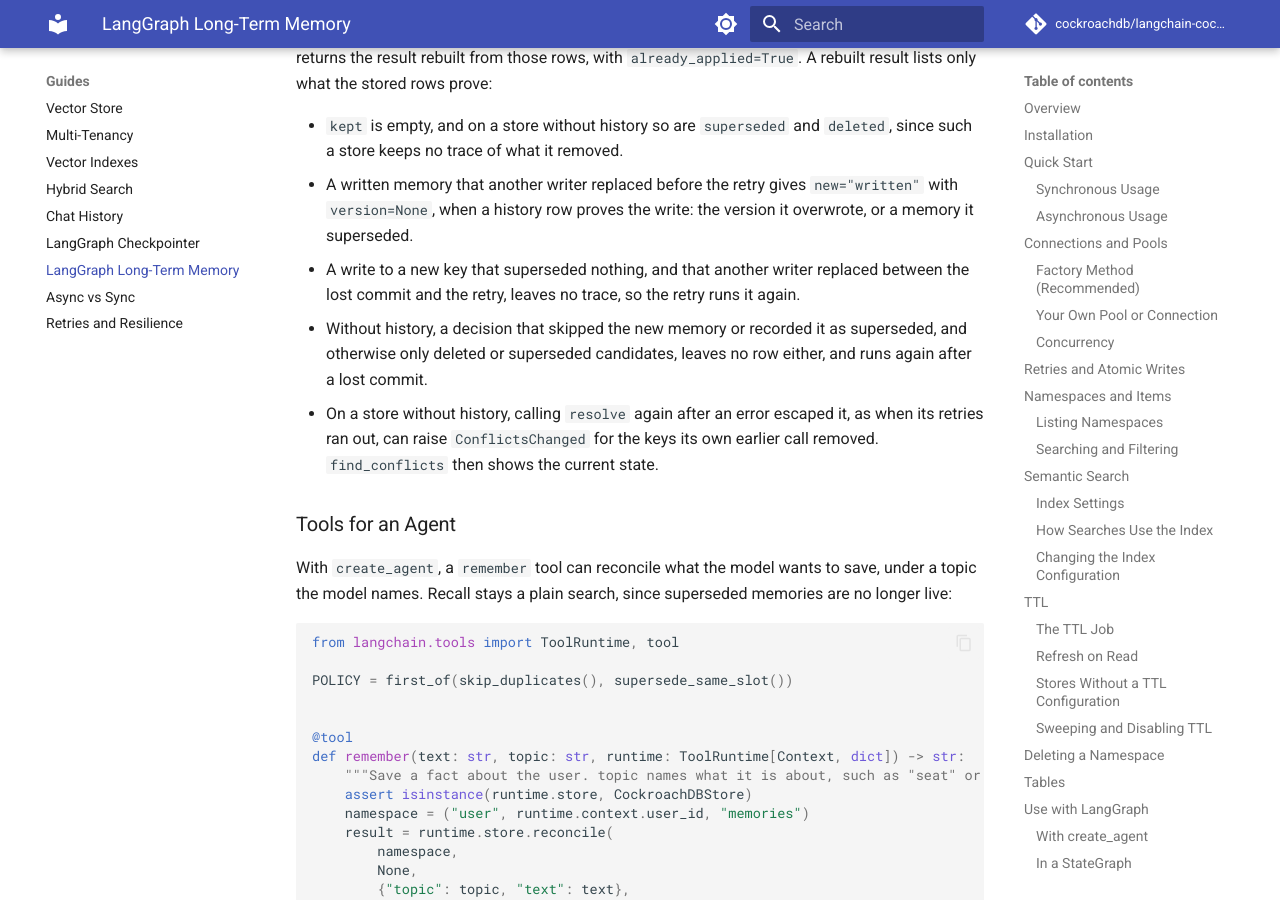
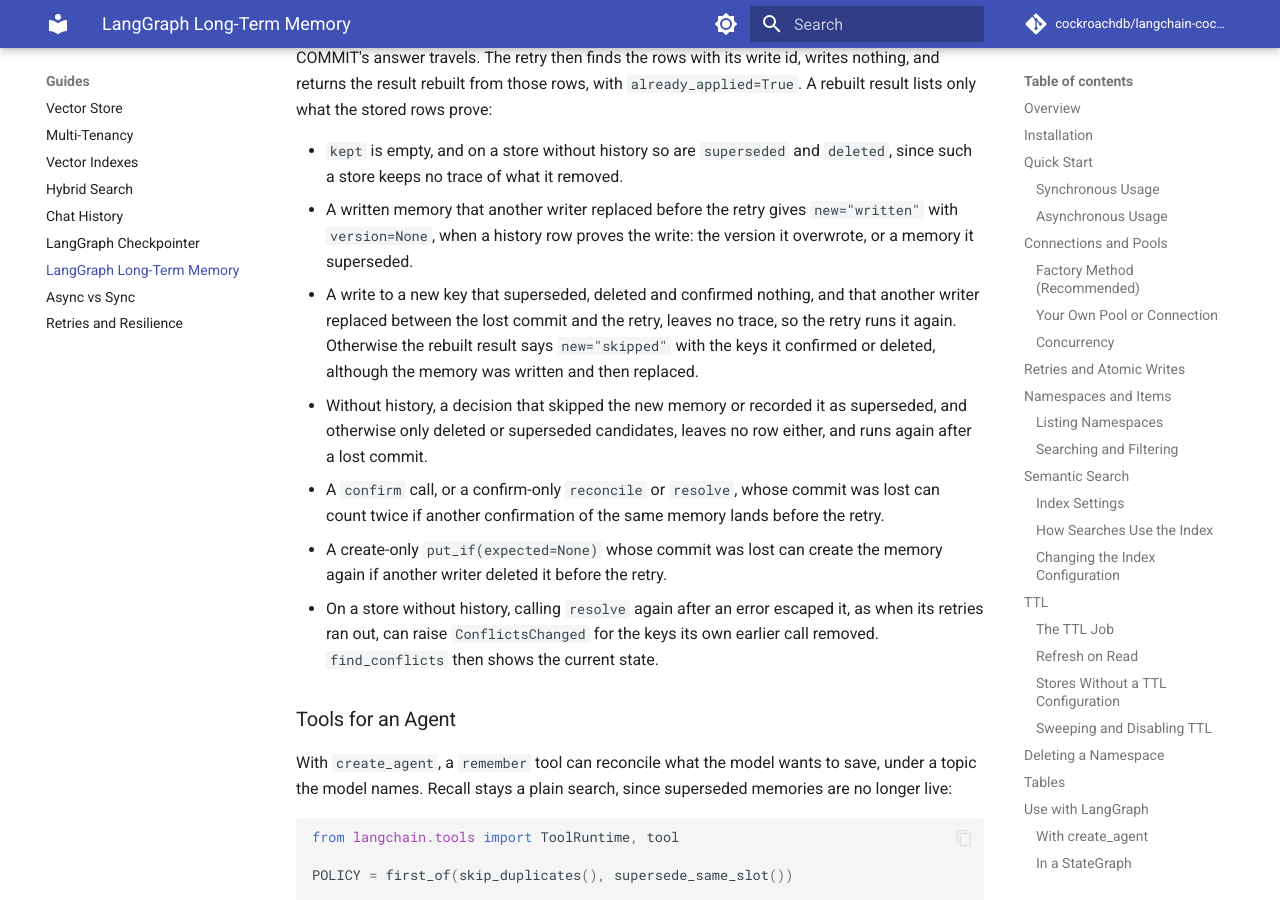
Before and after one commit to cockroachdb/langchain-cockroachdb, an MkDocs documentation site: the page built from docs/guides/long-term-memory.md, in a window 1280 px wide and 900 px high, scrolled down 30793 px. Built offline with MkDocs 1.6.1 and Material for MkDocs 9.7.7, drawn with Linux system fonts in a browser that asks for light colours; comment, search, counter and statistics services are not loaded; some of the changed text lies outside the part shown.

Commit message:
docs: the retry windows a lost commit cannot see past
Co-Authored-By: Claude Opus 5.5 <noreply@anthropic.com>

```diff
--- a/docs/guides/long-term-memory.md
+++ b/docs/guides/long-term-memory.md
@@ -132,7 +132,7 @@ Create an `AsyncCockroachDBStore` inside a running event loop. Its sync methods
 
 ## Retries and Atomic Writes
 
-Every call retries transient CockroachDB errors under the store's `RetryPolicy`. Pass `retry_policy=` to change it; see [Retries and Resilience](resilience.md) for the fields. Every write is an UPSERT, a DELETE, an UPDATE that pushes back an expiry or confirms a memory, or an INSERT into history that skips versions already there. Each is safe to run twice, so a retry after an ambiguous result is safe.
+Every call retries transient CockroachDB errors under the store's `RetryPolicy`. Pass `retry_policy=` to change it; see [Retries and Resilience](resilience.md) for the fields. Every write is an UPSERT, a DELETE, an UPDATE that pushes back an expiry or confirms a memory, or an INSERT into history that skips versions already there. Each is safe to run twice, so a retry after an ambiguous result is safe. For the rare windows where a retry after a lost commit cannot tell its own earlier commit from another writer's work, see [Retries and Rebuilt Results](#retries-and-rebuilt-results) in the reconciliation section.
 
 A `batch()` call validates every op and serializes every value before any statement runs. It then runs its reads, one round trip each for its gets, its searches and its listings, and commits all its puts and deletes together in one transaction. Semantic searches under a namespace add a round trip before the searches, and sometimes one after them, as [How Searches Use the Index](#how-searches-use-the-index) explains. Embeddings are computed once, before the first attempt, so a retry does not call the embedding model again. When one batch puts the same key twice, the last put wins.
 
@@ -966,8 +966,10 @@ Every method here retries transient errors under the store's `RetryPolicy`, like
 
 - `kept` is empty, and on a store without history so are `superseded` and `deleted`, since such a store keeps no trace of what it removed.
 - A written memory that another writer replaced before the retry gives `new="written"` with `version=None`, when a history row proves the write: the version it overwrote, or a memory it superseded.
-- A write to a new key that superseded nothing, and that another writer replaced between the lost commit and the retry, leaves no trace, so the retry runs it again.
+- A write to a new key that superseded, deleted and confirmed nothing, and that another writer replaced between the lost commit and the retry, leaves no trace, so the retry runs it again. Otherwise the rebuilt result says `new="skipped"` with the keys it confirmed or deleted, although the memory was written and then replaced.
 - Without history, a decision that skipped the new memory or recorded it as superseded, and otherwise only deleted or superseded candidates, leaves no row either, and runs again after a lost commit.
+- A `confirm` call, or a confirm-only `reconcile` or `resolve`, whose commit was lost can count twice if another confirmation of the same memory lands before the retry.
+- A create-only `put_if(expected=None)` whose commit was lost can create the memory again if another writer deleted it before the retry.
 - On a store without history, calling `resolve` again after an error escaped it, as when its retries ran out, can raise `ConflictsChanged` for the keys its own earlier call removed. `find_conflicts` then shows the current state.
 
 ### Tools for an Agent
```
Also changed, not shown: 2 other files.
